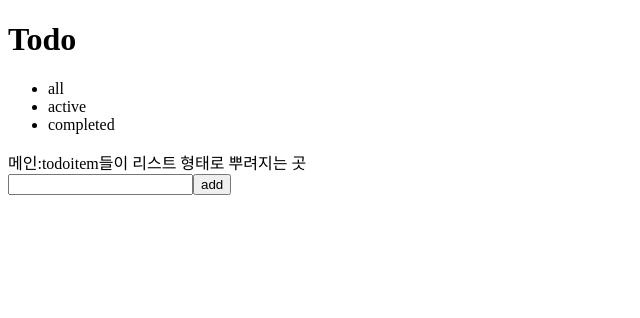
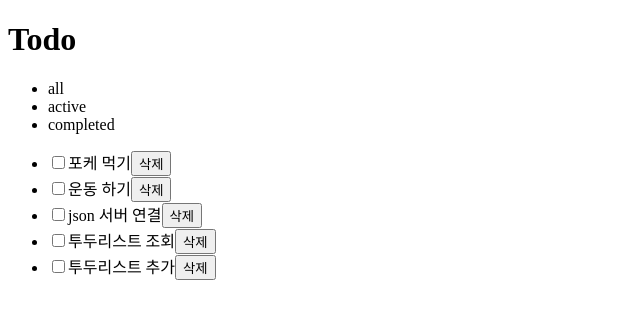
Before and after one commit to annasyun/Todo, a React (Create React App) app: page / in a window 1280 px wide. Shown: the top 318 px of the page, without its empty margins (0-640 px from the left). Built offline with nearby package versions, Linux system fonts and the light colour scheme; data requests are answered from the project's data file.

Commit message:
feat: todos 조회기능

```diff
--- /dev/null
+++ b/src/components/ListItem.jsx
@@ -0,0 +1,11 @@
+export default function ListItem({ content, id }) {
+  return (
+    <li id={id}>
+      <label htmlFor="inp-checkbox">
+        <input id="inp-checkbox" type="checkbox" />
+      </label>
+      <span>{content}</span>
+      <button type="button">삭제</button>
+    </li>
+  );
+}
--- /dev/null
+++ b/src/components/TodoList.jsx
@@ -0,0 +1,11 @@
+import ListItem from "./ListItem";
+
+export default function TodoList({ todoList }) {
+  return (
+    <ul>
+      {todoList?.map((v) => {
+        return <ListItem key={v.id} content={v.content} id={v.id} />;
+      })}
+    </ul>
+  );
+}
--- a/src/pages/Todo.jsx
+++ b/src/pages/Todo.jsx
@@ -1,6 +1,7 @@
 import React, { useEffect, useState } from "react";
 import { getTodosAxios } from "../api/todos";
 import useInput from "../hooks/useInput";
+import TodoList from "../components/TodoList";
 
 export default function Todo() {
   const [todoValue] = useInput("");
@@ -33,25 +34,19 @@ export default function Todo() {
         </nav>
       </header>
       <main>
-        메인:todoitem들이 리스트 형태로 뿌려지는 곳
+        <TodoList todoList={todoList} />
         <form action="" method="get" onSubmit={handleSubmit}>
-          {/* <label className="ir" htmlFor="inp-checkbox">
-            checkbox
-          </label>
-          <input id="inp-checkbox" type="checkbox" /> */}
           <label className="ir" htmlFor="inp-text">
-            text
-          </label>
             <input
               id="inp-text"
               value={todoValue.value}
               onChange={todoValue.onchange}
               type="text"
             />
+          </label>
           <label className="ir" htmlFor="inp-btn">
-            btn
+            <input id="inp-btn" type="submit" value={"add"} />
           </label>
-          <input id="inp-btn" type="submit" value={"add"} />
         </form>
       </main>
     </>
```
Lines whose indentation alone changed are shown as unchanged.
